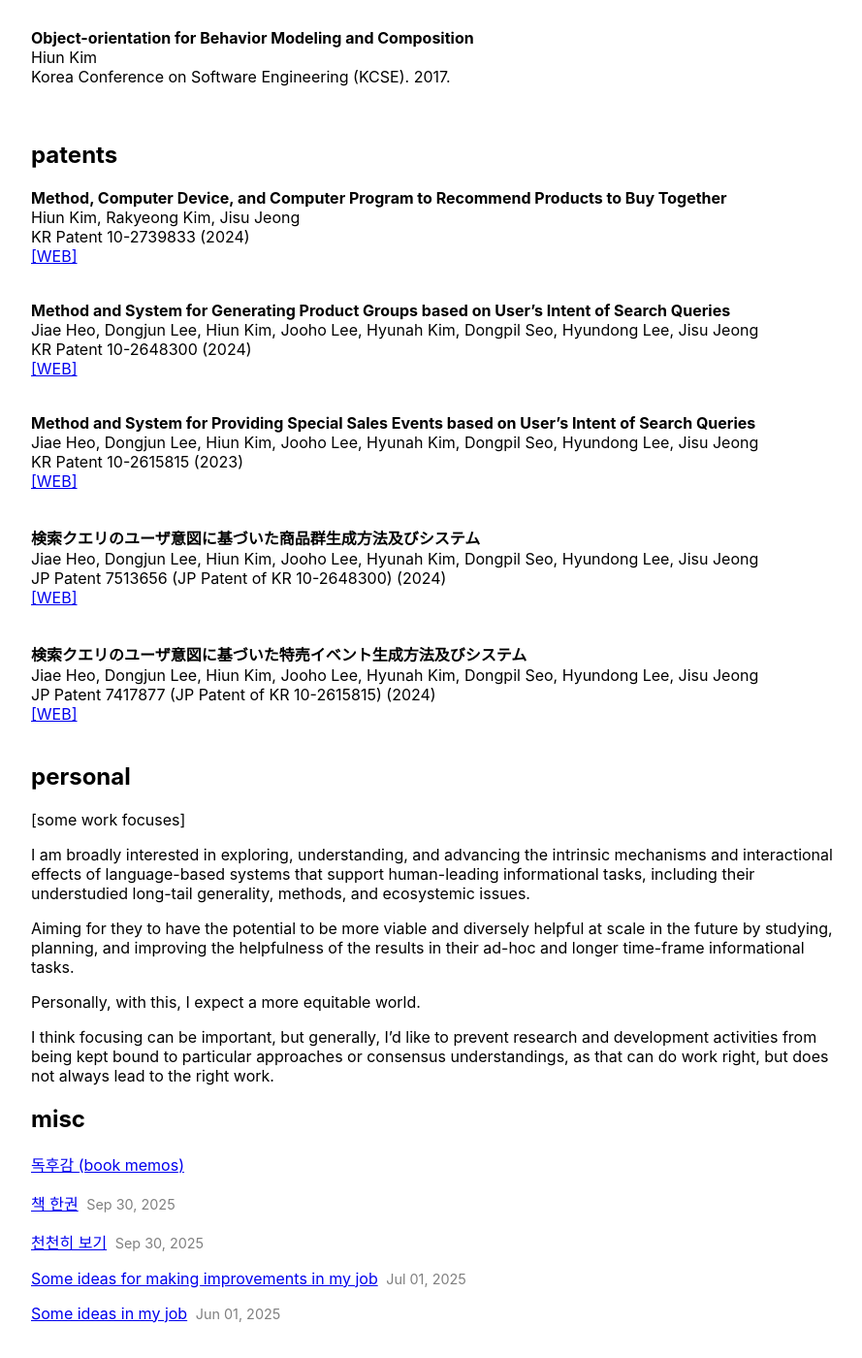
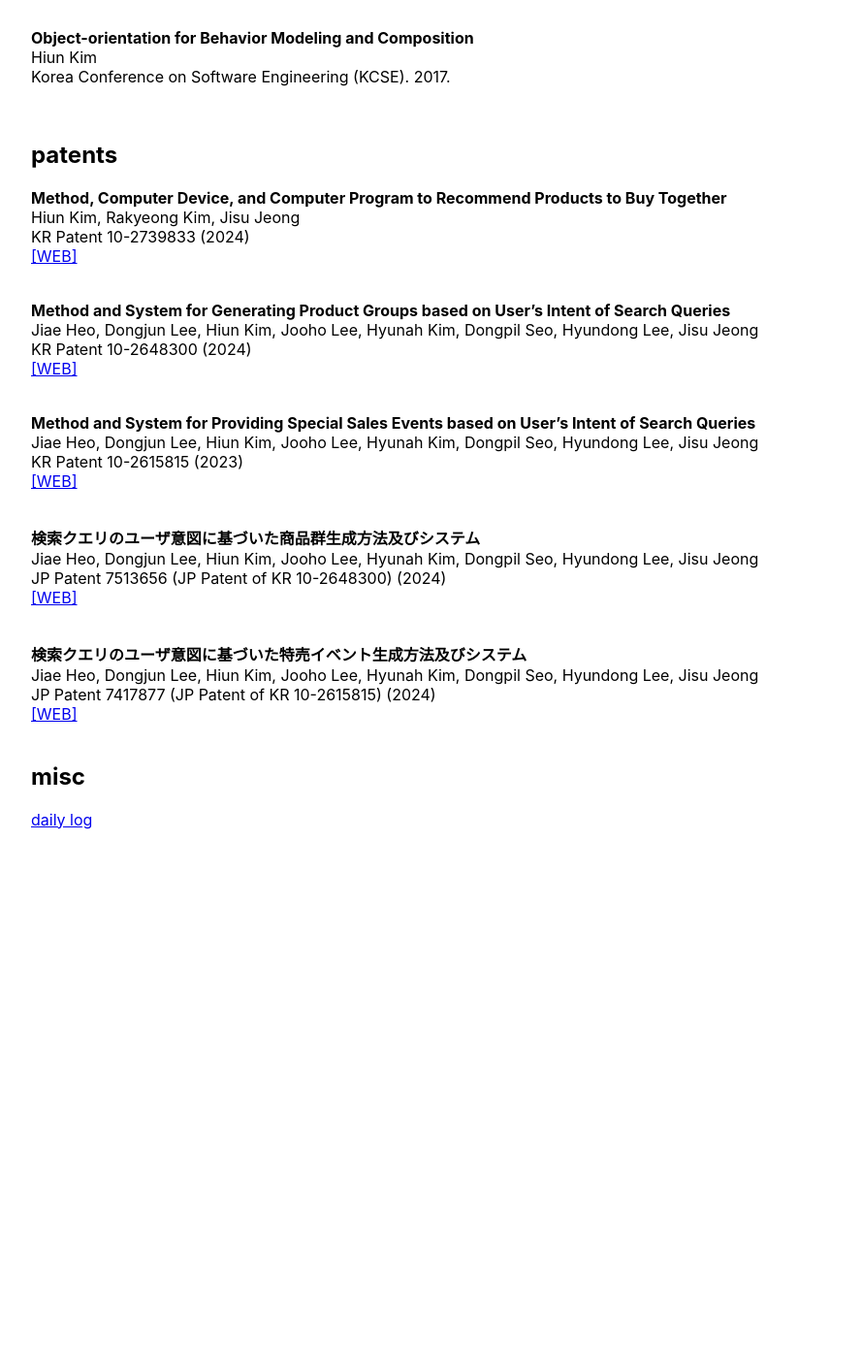
Before and after one commit to hiun/hiun.github.io, a Jekyll site: the page built from index.md, in a window 1280 px wide and 1400 px high, scrolled down 1478 px. Shown: the whole window at 97% size, without its empty margins (193-1082 px from the left). Built offline with Jekyll 4.4.1, drawn with Linux system fonts in a browser that asks for light colours; after the commit the page ends 2369 px from its top, so only the background shows below that; some of the changed text lies outside the part shown.

Commit message:
Update index.md

```diff
--- a/index.md
+++ b/index.md
@@ -7,9 +7,9 @@ title: Home
 
 Hiun Kim is a research engineer at Naver Search and Clova team, where he focuses on machine learning, natural language processing, and information retrieval. Previously, he was a software engineer at Naver’s platform team.
 
-You can visit my <a href="https://linkedin.com/in/hiun">LinkedIn</a>.
+Email: hiunkim.me [at] gmail.com
 
-My email is hiunkim.me [at] gmail.com
+<a href="https://linkedin.com/in/hiun">[LinkedIn]</a>
 
 <br/>
 
@@ -44,7 +44,7 @@ You can also try my [Google Scholar](https://scholar.google.com/citations?hl=en&
 {% endfor %}
 
 
-
+<!--
 ## personal
 
 [some work focuses]
@@ -56,11 +56,17 @@ Aiming for they to have the potential to be more viable and diversely helpful at
 Personally, with this, I expect a more equitable world.
 
 I think focusing can be important, but generally, I’d like to prevent research and development activities from being kept bound to particular approaches or consensus understandings, as that can do work right, but does not always lead to the right work.
+-->
+
 
 ## misc
 
+[daily log](/notes)
+
+<!--
 [독후감 (book memos)](/bookmemo)
 
 {% for data in site.categories.notes %}
   <p><a href="{{ data.url }}">{{ data.title }}</a>&nbsp;<span style="color: gray; font-size: 0.9em"> {{ data.date | date: "%b %d, %Y" }}</span></p>
 {% endfor %}
+-->
```
